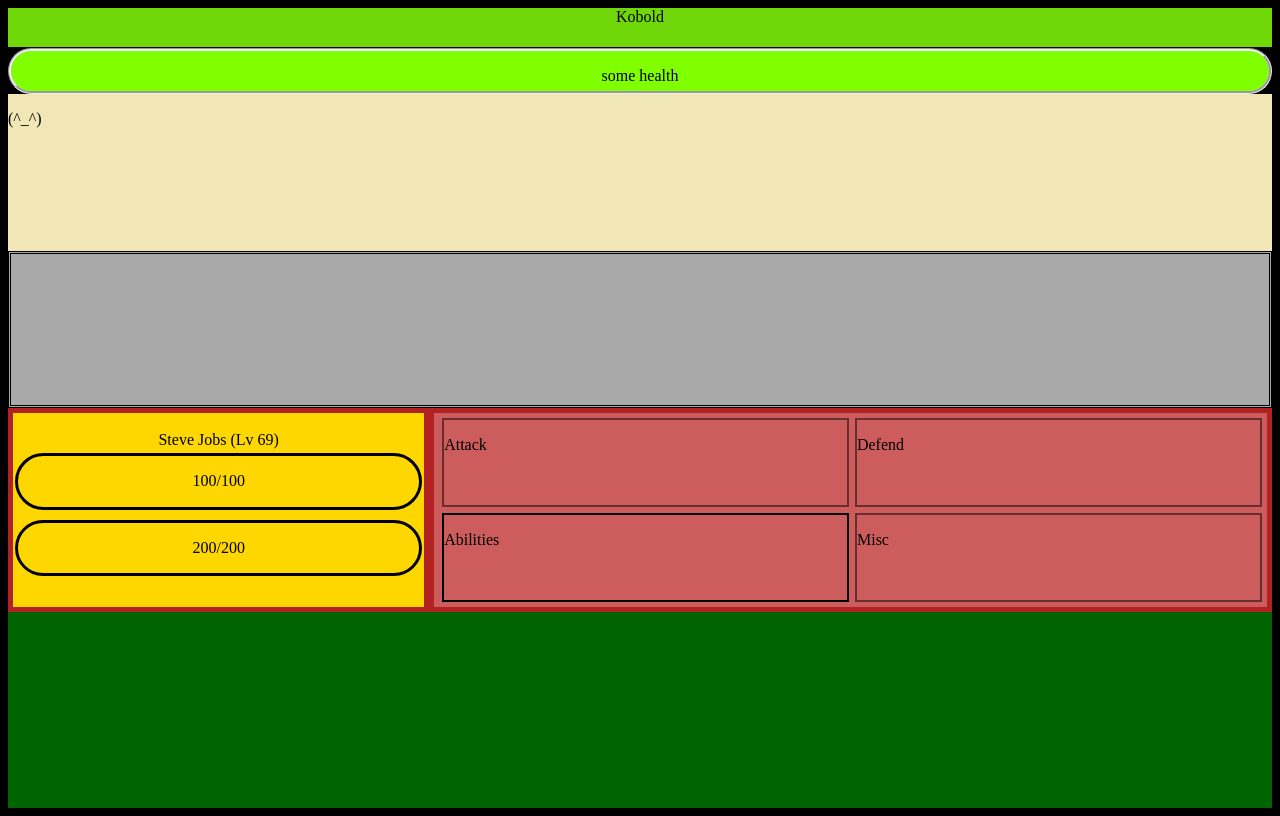
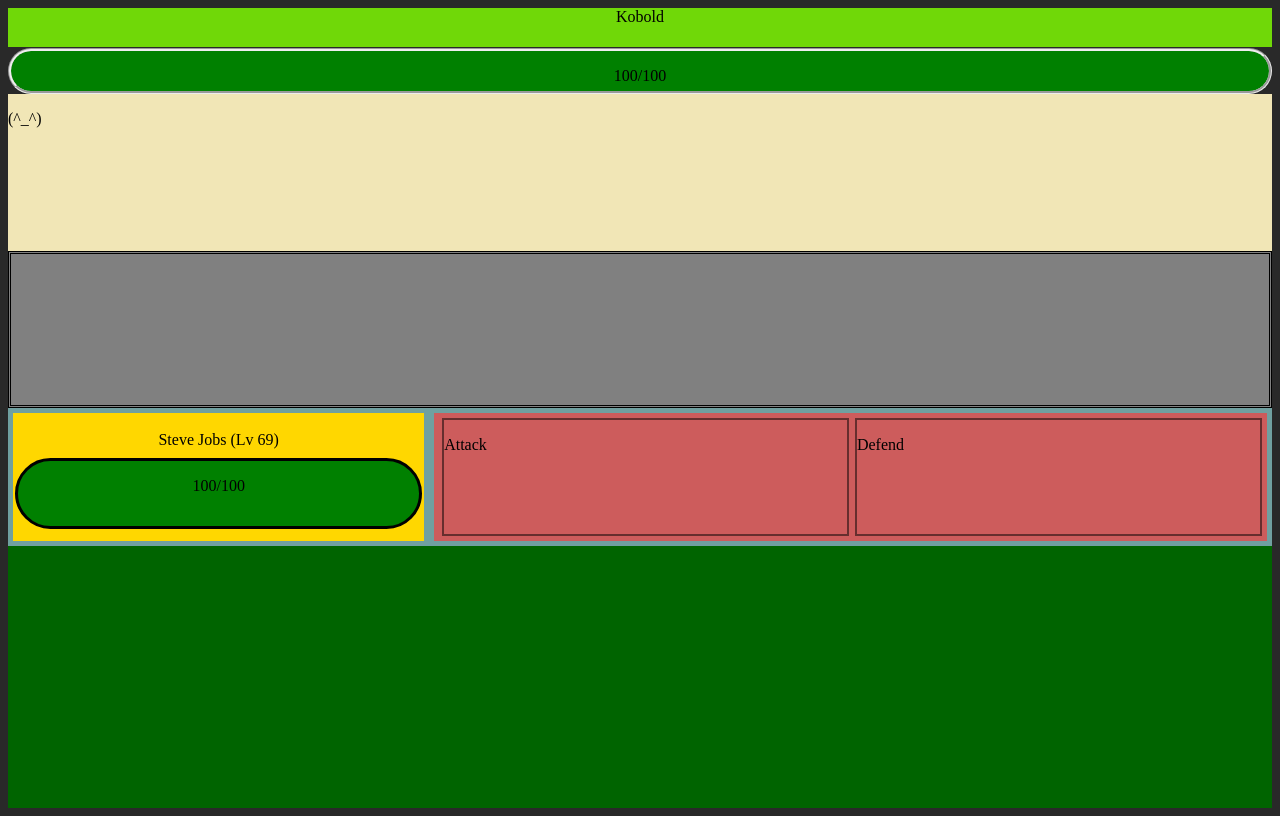
Before and after one commit to CodedBeats/Game_Development, a plain HTML site: page HTML/index2.html in a window 1280 px wide. Drawn offline with Linux system fonts and the light colour scheme.

Commit message:
atempted rpg game made in April of 2020

```diff
--- a/CSS/main2.css
+++ b/CSS/main2.css
@@ -1,10 +1,9 @@
 body {
     display: grid;
     grid-template-rows: 50% 50%;
-    background-color: black;
+    background-color: #292929;
+    /* put the page around it in a more DS style */
 }
-
-
 
 /*=========================================================================================*/
 /*                                      Top Screen
@@ -22,7 +21,7 @@ body {
 }
 
 #enemy-stats {
-    background-color: chartreuse;
+    background-color: green;
     text-align: center;
     border-style: groove;
     border-radius: 30px;
@@ -39,7 +38,7 @@ body {
 
 /*====================================   Combat Log   ====================================*/
 #combat-log {
-    background-color: darkgray;
+    background-color: rgb(128, 128, 128);
     border-style: double;
     overflow: hidden;
 }
@@ -56,7 +55,7 @@ body {
 /*=========================================================================================*/
 #bottom-screen {
     display: grid;
-    grid-template-rows: 1fr 1fr 1fr 1fr;
+    grid-template-rows: 1fr 1fr 1fr;
     background-color: darkgreen;
 }
 
@@ -65,13 +64,13 @@ body {
 .party-member-row {
     display: grid;
     grid-template-columns: 1fr 2fr;
-    background-color: firebrick;
+    background-color: #70a0a0;
 }
 
 /*====================================   Party Member Stats   ===========================================*/
 .party-member-stats {
     display: grid;
-    grid-template-rows: 20% 35% 35% 10%;
+    grid-template-rows: 35% 65%;
     background-color: gold;
     text-align: center;
     margin: 5px;
@@ -83,21 +82,17 @@ body {
 }
 
 .player-health {
+    background-color: green;
     border-style: solid;
     border-radius: 40px;
     margin-bottom: 10px;
 }
 
-.player-mana {
-    border-style: solid;
-    border-radius: 40px;
-    margin-bottom: 10px;
-}
 
 /*====================================   Party Member Moves   ===========================================*/
 .combat-options {
     display: grid;
-    grid-template-rows: 1fr 1fr;
+    grid-template-rows: 1fr;
     grid-template-columns: 1fr 1fr;
     background-color: indianred;
     margin: 5px;
@@ -124,23 +119,3 @@ body {
 .player-defend:hover {
     box-shadow: 0px 0px 0px 6px rgba(0, 0, 0, 0.7);
 }
-
-.player-abilities {
-    transition: 0.2s linear;
-    box-shadow: 0px 0px 0px 2px rgb(0, 0, 0);
-    margin: 0.3em;
-}
-
-.player-abilities:hover {
-    box-shadow: 0px 0px 0px 6px rgba(0, 0, 0, 0.7);
-}
-
-.miscellaneous {
-    transition: 0.2s linear;
-    box-shadow: 0px 0px 0px 2px rgba(0, 0, 0, 0.5);
-    margin: 0.3em;
-}
-
-.miscellaneous:hover {
-    box-shadow: 0px 0px 0px 6px rgba(0, 0, 0, 0.7);
-}
--- a/HTML/index2.html
+++ b/HTML/index2.html
@@ -11,8 +11,8 @@
         <div id="enemy-name">
             <p>Im better</p>
         </div>
-        <div id="enemy-stats"> <!-- Maybe if you hover over the health it shows cc effects and basic stats -->
-            <p>some health</p>
+        <div id="enemy-stats">
+            <p>100/100</p>
         </div>
         <div id="combat-visuals">
             <p>(^_^)</p>
@@ -31,9 +31,6 @@
                 <div class="player-health">
                     <p>100/100</p>
                 </div>
-                <div class="player-mana">
-                    <p>200/200</p>
-                </div>
             </div>
 
             <div class="combat-options">
@@ -41,12 +38,6 @@
                     <p>Attack</p>
                 </div>
                 <div class="player-defend" onclick="combat.playerTurn('defend')"><p>Defend</p>
-                </div>
-                <div class="player-abilities">
-                    <p>Abilities</p>
-                </div>
-                <div class="miscellaneous">
-                    <p>Misc</p>
                 </div>
             </div>
         </div>
--- a/js/main.js
+++ b/js/main.js
@@ -294,11 +294,12 @@ class Combat {
         } else {
             this.whosTurn = this.player
             combatLog(`${this.player.name}'s Turn`)
+            this.playerTurn();
         }
     }
 
     playerTurn = function(action) {
-        if(this.isEnded) {
+        if(this.isEnded == true) {
             return
         }
 
@@ -314,7 +315,7 @@ class Combat {
         combat.endTurn();
     }
 
-//                                             New Code
+//                                             Enemy Turn
     enemyTurn = function() {
         if(this.enemy.isWindingUp = true) {
             enemy.slowPunch()
@@ -380,7 +381,6 @@ const rollNumber = function(min, max) {
 
 const combatLog = function(logText) {
     console.log(logText)
-    //  document.querySelector("#log-output").innerText = logText;
     //  document.querySelector("#log-output").innerHTML += logText + "<br>";
     document.querySelector("#log-output").innerHTML = logText + "<br>" + document.querySelector("#log-output").innerHTML
 }
```
Also changed, not shown: LICENSE.txt (deleted), humans.txt (deleted), 3 other files.
